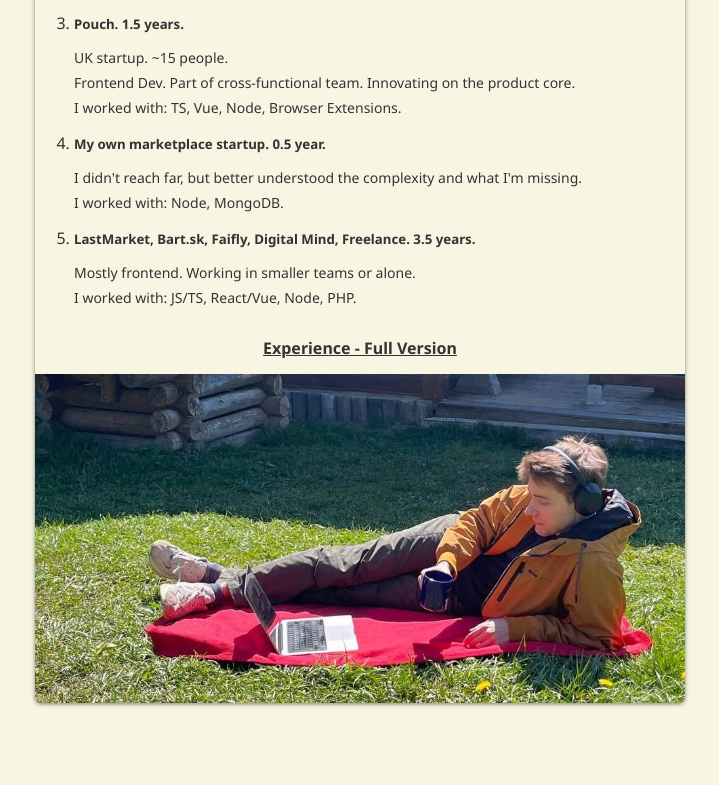
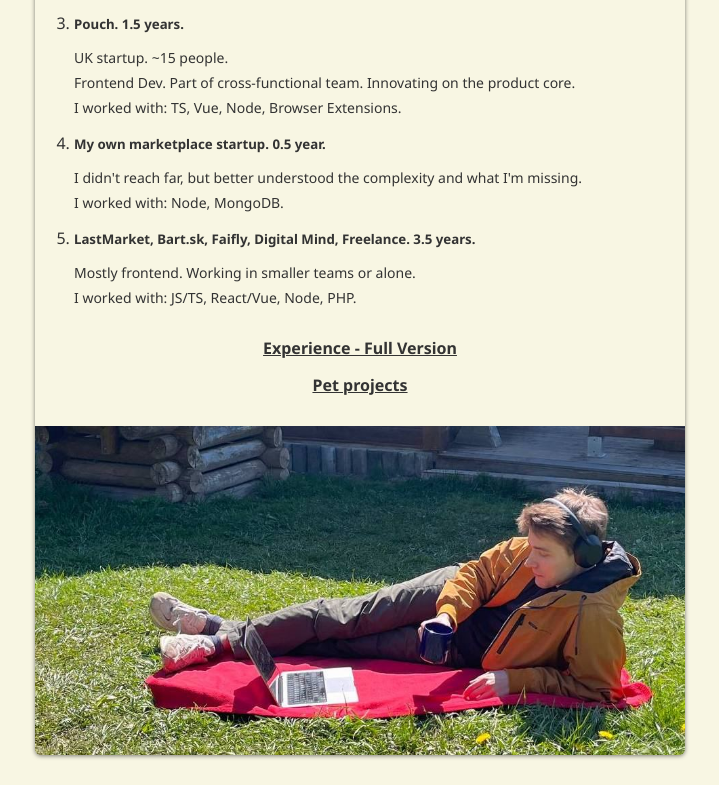
Before and after one commit to witcher-development/cv2, a plain HTML site: page index.html in a window 1280 px wide. Shown: the part 2381-3166 px from the top of the page, without its empty margins (280-999 px from the left). Before the commit the page ends 3114 px from the top, so only its background shows below. Drawn offline with Linux system fonts and the light colour scheme.

Commit message:
pet projects

```diff
--- a/index.html
+++ b/index.html
@@ -397,6 +397,7 @@
 			</ol>
 
 			<h4 style="text-align: center; margin-top: 30px;"><a target="_blank" href="https://free-soap-21a.notion.site/Experience-full-version-f59c68cee1644180b38067213c31c104">Experience - Full Version</a></h4>
+			<h4 style="text-align: center; margin-bottom: 30px"><a target="_blank" href="https://free-soap-21a.notion.site/Pet-Projects-d9b7857ce13a4b64b979cc22686e0fb7">Pet projects</a></h4>
 
 			<img
 				src="https://github.com/witcher-development/cv2/blob/main/photo_2024-05-17_12-07-16.jpg?raw=true"
```
